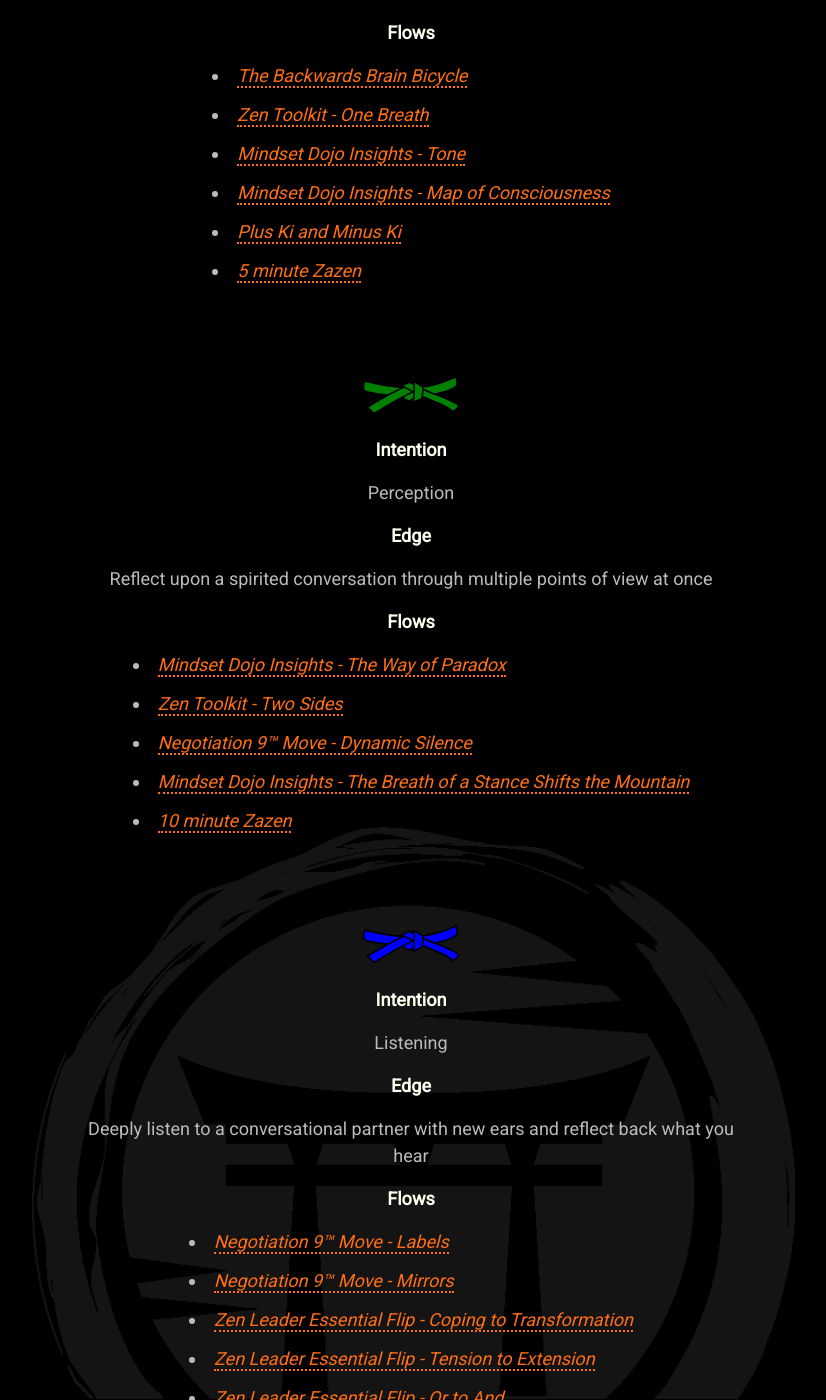
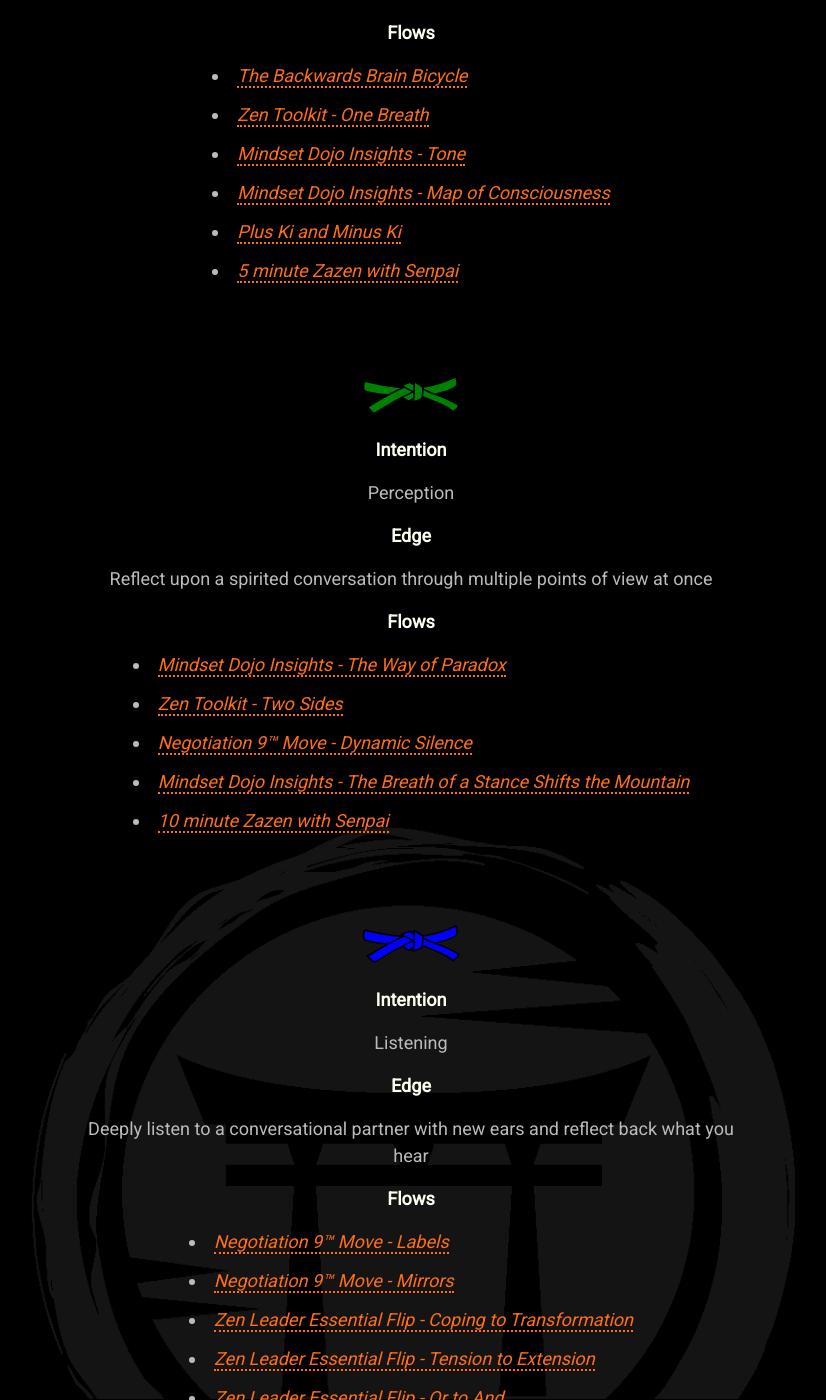
Before and after one commit to mindset-dojo/mindset-dojo.github.io, a Jekyll site: the page built from program.md, in a window 1280 px wide and 1400 px high, scrolled down 2314 px. Shown: the whole window, without its empty margins (229-1055 px from the left). Built offline with Jekyll 4.4.1, drawn with Linux system fonts in a browser that asks for light colours; some web fonts are replaced; some of the changed text lies outside the part shown.

Commit message:
feat(program): add senpai support to Zazen up to 15 minutes, then do it by yourself.

```diff
--- a/_data/program.yaml
+++ b/_data/program.yaml
@@ -57,7 +57,7 @@
         url: https://medium.com/p/560662d2e5aa
       - label: Plus Ki and Minus Ki
         url: https://mindbodyaikido.com/plus-ki-and-minus-ki
-      - label: 5 minute Zazen
+      - label: 5 minute Zazen with Senpai
         url: https://www.youtube.com/watch?v=Qf1vmcP7otk
   - color: green
     label: 5th Kyu
@@ -73,7 +73,7 @@
         url: https://www.blackswanltd.com/newsletter/infographic-the-black-swan-groups-negotiation-9
       - label: Mindset Dojo Insights - The Breath of a Stance Shifts the Mountain
         url: https://medium.com/p/1638c7ef8e52
-      - label: 10 minute Zazen
+      - label: 10 minute Zazen with Senpai
         url: https://www.youtube.com/watch?v=Qf1vmcP7otk
   - color: blue
     label: 4th Kyu
@@ -91,7 +91,7 @@
         url: https://www.youtube.com/watch?v=l-_KMzx8U7Y
       - label: Zen Leader Essential Flip - Or to And
         url: https://www.youtube.com/watch?v=uaLDcv1NVCU
-      - label: 15 minute Zazen
+      - label: 15 minute Zazen with Senpai
         url: https://www.youtube.com/watch?v=Qf1vmcP7otk
   - color: purple
     label: 3rd Kyu
@@ -113,7 +113,7 @@
         url: https://www.youtube.com/watch?v=OFxdn9v5avk
       - label: Your Unique MetaShift Expression
         url: https://lessons.basil.one/houston-we-have-an-attitude-097fa422edf0
-      - label: 20 minute Zazen
+      - label: 20 minute Zazen by yourself
         url: https://www.youtube.com/watch?v=Qf1vmcP7otk
   - color: brown
     label: 2nd Kyu
@@ -131,7 +131,7 @@
         url: https://www.youtube.com/watch?v=bn1E5owWCNM
       - label: Zen Leader Essential Flip - It is All About Me to I am All About It
         url: https://cdn.dirigible.studio/wp-content/uploads/sites/24/2021/09/04073619/TZL-graphic-izl.pdf
-      - label: 25 minute Zazen
+      - label: 25 minute Zazen by yourself
         url: https://www.youtube.com/watch?v=Qf1vmcP7otk
   - color: red
     label: 1st Kyu
@@ -151,7 +151,7 @@
         url: https://cdn.dirigible.studio/wp-content/uploads/sites/24/2021/09/04073619/TZL-graphic-izl.pdf
       - label: Resonate - Zen and the Way of Making a Difference
         url: https://www.choseizen.org/store/p/resonate
-      - label: 30 minute Zazen
+      - label: 30 minute Zazen by yourself
         url: https://www.youtube.com/watch?v=Qf1vmcP7otk
   - color: black
     label: Shodan
```
